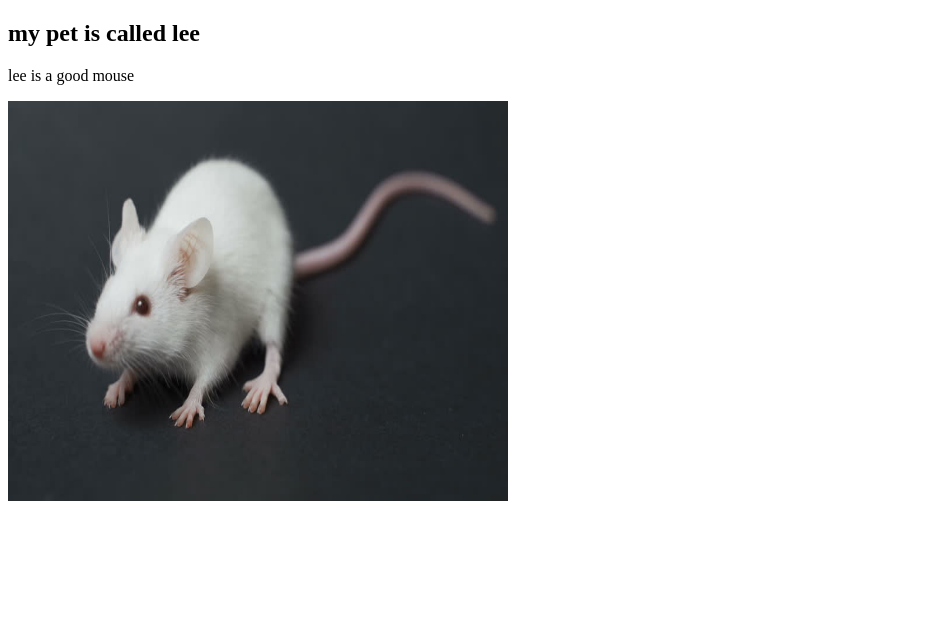
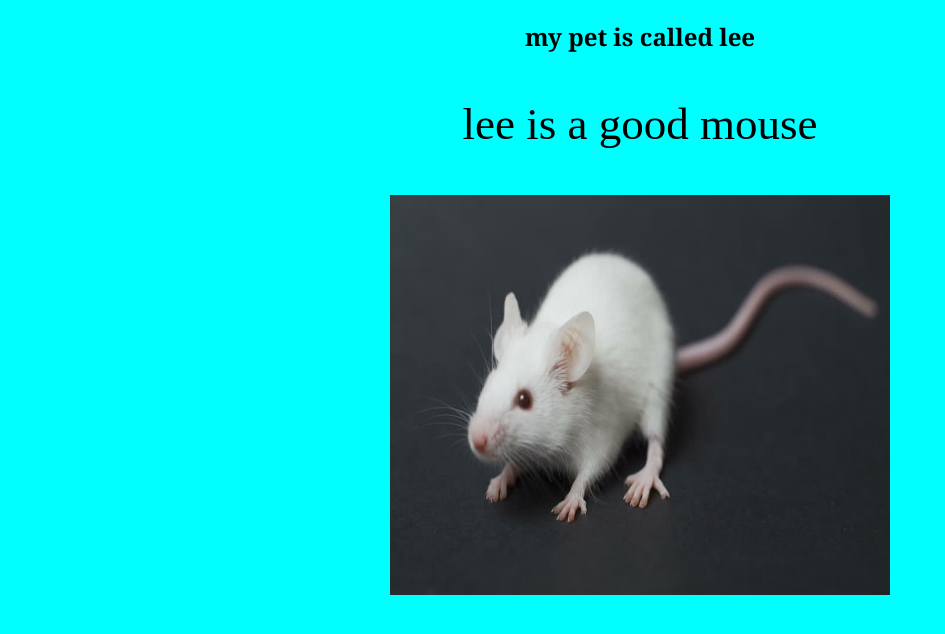
Before and after one commit to 0724654276/pet, a plain HTML site: page index.html in a window 1280 px wide. Shown: the whole page, without its empty margins (0-945 px from the left). Drawn offline with Linux system fonts and the light colour scheme.

Commit message:
this commit adds css

```diff
--- /dev/null
+++ b/css/styles.css
@@ -0,0 +1,14 @@
+body
+{
+    background-color: aqua;
+    text-align: center;
+}
+h2
+{
+font-family: Cambria;
+font-size: 60x;
+}
+p
+{font-family: serif;
+    font-size: 45px;
+}
--- a/index.html
+++ b/index.html
@@ -2,6 +2,7 @@
 <html>
 <head>
 <title>my pet</title>
+<link rel ="stylesheet" href="css/styles.css">
 </head>
 <body>
     <h2>my pet is called lee</h2>
```
